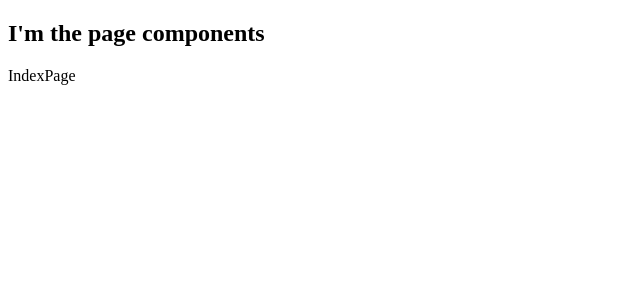
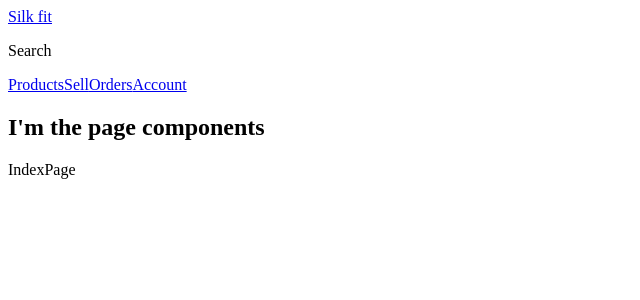
Before and after one commit to ChaoTzuJung/peeta-mart, a Next.js app in the folder client/: page / in a window 1280 px wide. Shown: the top 300 px of the page, without its empty margins (0-640 px from the left). Built offline with nearby package versions, Linux system fonts and the light colour scheme.

Commit message:
feat: Use next/link to implement navigation.

```diff
--- /dev/null
+++ b/client/components/Header.tsx
@@ -0,0 +1,16 @@
+import Link from 'next/link';
+import Nav from './Nav';
+
+const Header = () => (
+    <header>
+        <div className="bar">
+            <Link href="/">Silk fit</Link>
+        </div>
+        <div className="sub-bar">
+            <p>Search</p>
+        </div>
+        <Nav />
+    </header>
+)
+
+export default Header;
--- /dev/null
+++ b/client/components/Nav.tsx
@@ -0,0 +1,12 @@
+import Link from 'next/link';
+
+const Nav = () => (
+    <nav>
+        <Link href="/products">Products</Link>
+        <Link href="/sell">Sell</Link>
+        <Link href="/orders">Orders</Link>
+        <Link href="/account">Account</Link>
+    </nav>
+)
+
+export default Nav;
--- a/client/components/Page.tsx
+++ b/client/components/Page.tsx
@@ -1,3 +1,5 @@
+import Header from './Header';
+
 // Reference: https://www.carlrippon.com/react-children-with-typescript/
 type Props = {
     children?: React.ReactNode;
@@ -5,6 +7,7 @@
 
 const Page: React.FC<Props> = ({ children }) => (
     <div>
+        <Header />
         <h2>I'm the page components</h2>
         {children}
     </div>
```
